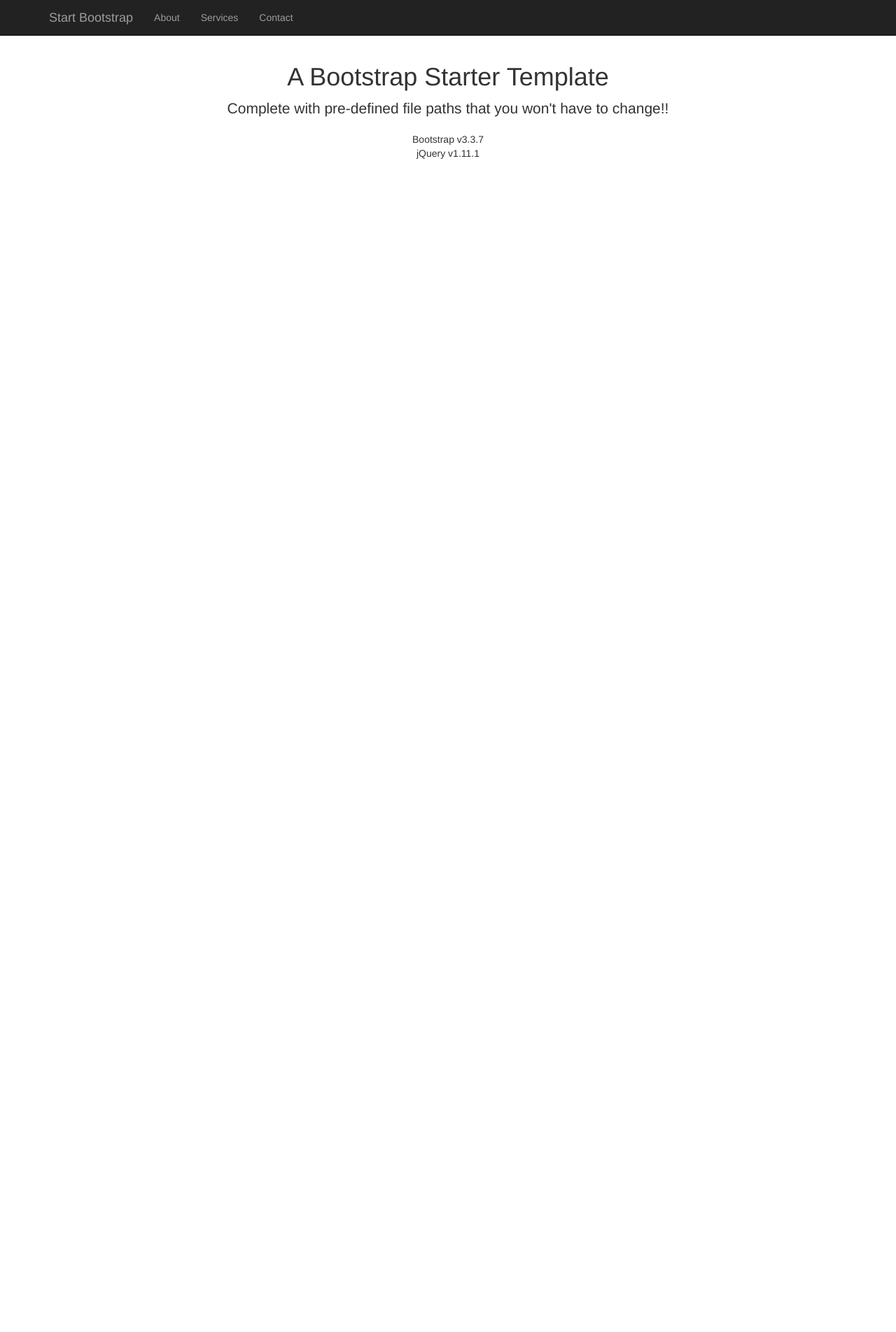
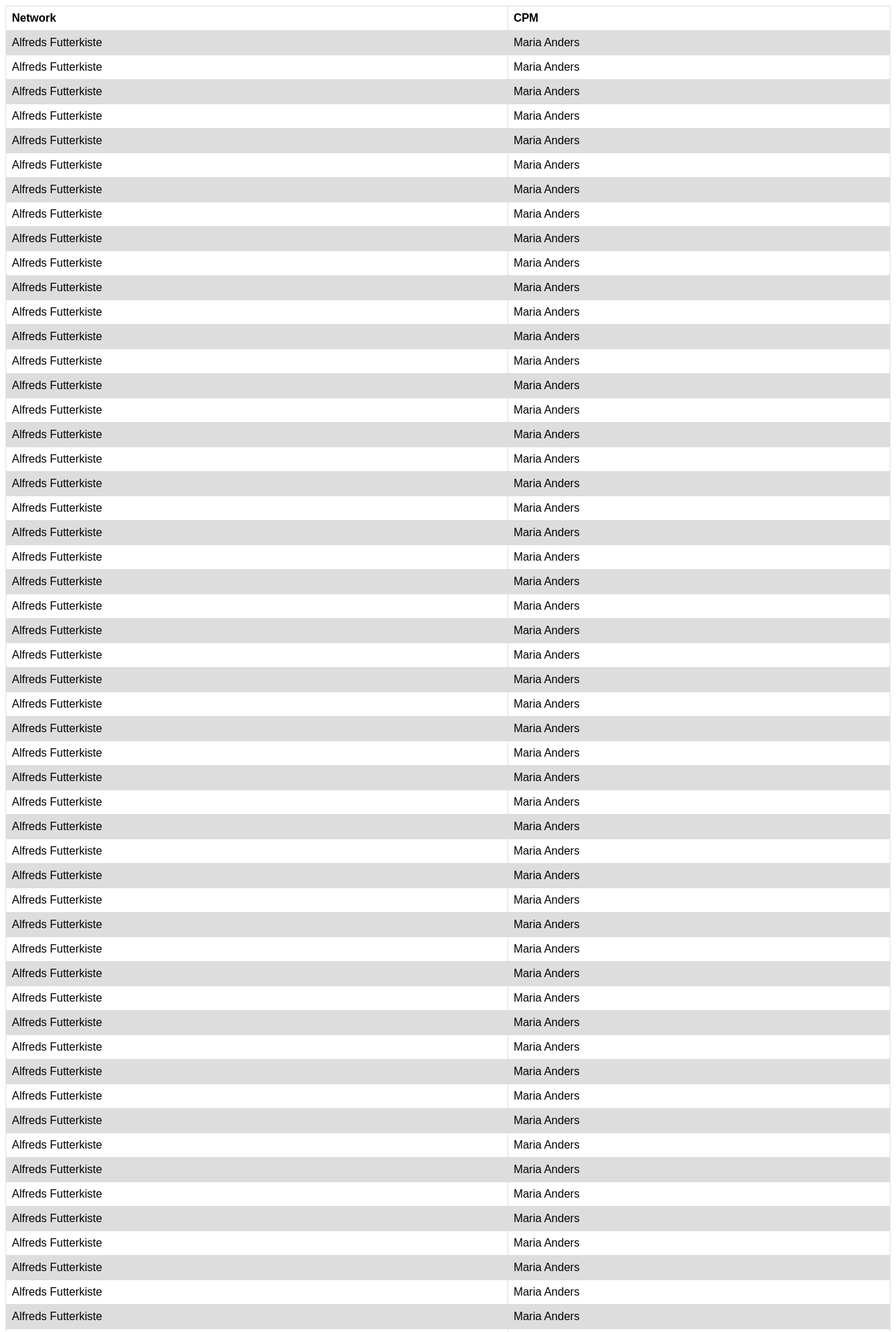
Before and after one commit to varw2/Heroku_stark-journey-32760_, a PHP site: page / in a window 1280 px wide. Shown: the top 1903 px of the page at 70% size. Before the commit the page ends 227 px from the top, so only its background shows below. Run offline with PHP 8.4, Linux system fonts and the light colour scheme; some libraries are stand-ins or nearby versions.

Commit message:
Update index.php

```diff
--- a/index.php
+++ b/index.php
@@ -1,72 +1,39 @@
 
 <!DOCTYPE html>
-<html lang="en">
-
+<html>
 <head>
-
-    <meta charset="utf-8">
-    <meta http-equiv="X-UA-Compatible" content="IE=edge">
-    <meta name="viewport" content="width=device-width, initial-scale=1">
-    <meta name="description" content="">
-    <meta name="author" content="">
-
-    <title>Bare - Start Bootstrap Template</title>
-
-    <!-- Bootstrap Core CSS -->
-    <link href="https://maxcdn.bootstrapcdn.com/bootstrap/3.3.7/css/bootstrap.min.css" rel="stylesheet">
-
-    <style>
-    body {
-        padding-top: 70px;
-        /* Required padding for .navbar-fixed-top. Remove if using .navbar-static-top. Change if height of navigation changes. */
-    }
-    </style>
-
+<style>
+table {
+    font-family: sans-serif;
+    border-collapse: collapse;
+    width: 100%;
+}td, th {
+    border: 1px solid #dddddd;
+    text-align: left;
+    padding: 8px;
+}tr:nth-child(even) {
+    background-color: #dddddd;
+}
+</style>
+<title>Network</title>
 </head>
-
 <body>
 
-    <nav class="navbar navbar-inverse navbar-fixed-top" role="navigation">
-        <div class="container">
-            <div class="navbar-header">
-                <button type="button" class="navbar-toggle" data-toggle="collapse" data-target="#bs-example-navbar-collapse-1">
-                    <span class="sr-only">Toggle navigation</span>
-                    <span class="icon-bar"></span>
-                    <span class="icon-bar"></span>
-                    <span class="icon-bar"></span>
-                </button>
-                <a class="navbar-brand" href="#">Start Bootstrap</a>
-            </div>
-            <div class="collapse navbar-collapse" id="bs-example-navbar-collapse-1">
-                <ul class="nav navbar-nav">
-                    <li>
-                        <a href="#">About</a>
-                    </li>
-                    <li>
-                        <a href="#">Services</a>
-                    </li>
-                    <li>
-                        <a href="#">Contact</a>
-                    </li>
-                </ul>
-            </div>
-        </div>
-    </nav>
+<table>
+  <tr>
+    <th>Network</th> <th>CPM</th>
+  </tr>
+    <?php
+$x = 1;
 
-    <div class="container">
-        <div class="row">
-            <div class="col-lg-12 text-center">
-                <h1>A Bootstrap Starter Template</h1>
-                <p class="lead">Complete with pre-defined file paths that you won't have to change!!</p>
-                <ul class="list-unstyled">
-                    <li>Bootstrap v3.3.7</li>
-                    <li>jQuery v1.11.1</li>
-                </ul>
-            </div>
-        </div>
-    </div>
+while($x <= 200) {
+    echo "<tr>    <td>Alfreds Futterkiste</td> <td>Maria Anders</td>  </tr>";
+    $x++;
+}
 
-    <script src="https://code.jquery.com/jquery-3.2.1.min.js"></script>
-    <script src="https://maxcdn.bootstrapcdn.com/bootstrap/3.3.7/js/bootstrap.min.js"></script>
+?>
+
+</table>
+
 </body>
 </html>
```
